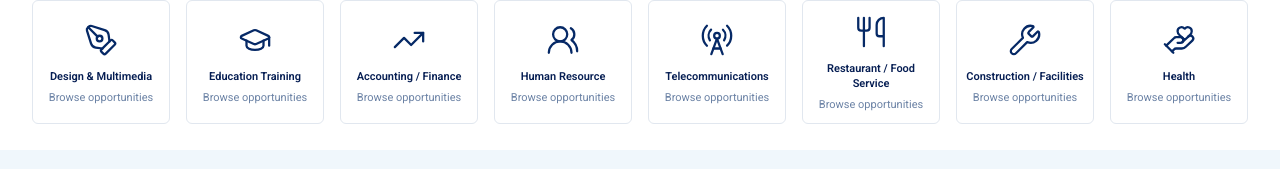
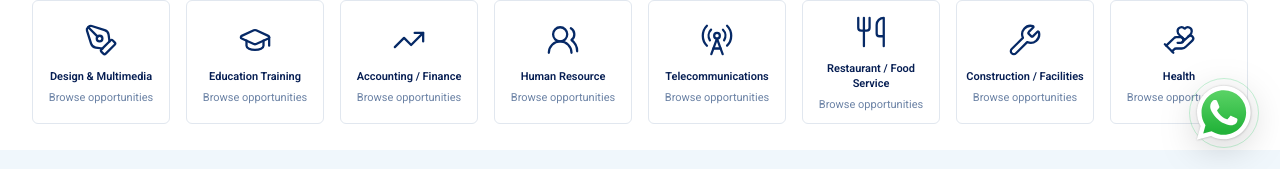
Before and after one commit to mshakash1992-oss/ukjobalert, a Next.js app: page / in a window 1280 px wide. Shown: the part 631-800 px from the top of the page. Built offline with nearby package versions, Linux system fonts and the light colour scheme; no server answers; the database is empty.

Commit message:
Enable WhatsApp support button across the website

```diff
--- a/app/layout.tsx
+++ b/app/layout.tsx
@@ -3,6 +3,7 @@ import { Suspense } from "react";
 import GlobalNavigationLoader from "@/components/GlobalNavigationLoader";
 import { Roboto } from "next/font/google";
 import SiteHeader from "@/components/SiteHeader";
+import WhatsAppChat from "@/components/whatsapp-chat";
 import { SITE_URL, SITE_TITLE, SITE_DESCRIPTION } from "@/lib/seo";
 import "./globals.css";
 
@@ -43,6 +44,7 @@ export default function RootLayout({
         <Suspense fallback={null}><GlobalNavigationLoader /></Suspense>
         <SiteHeader />
         {children}
+        <WhatsAppChat />
       </body>
     </html>
   );
```
